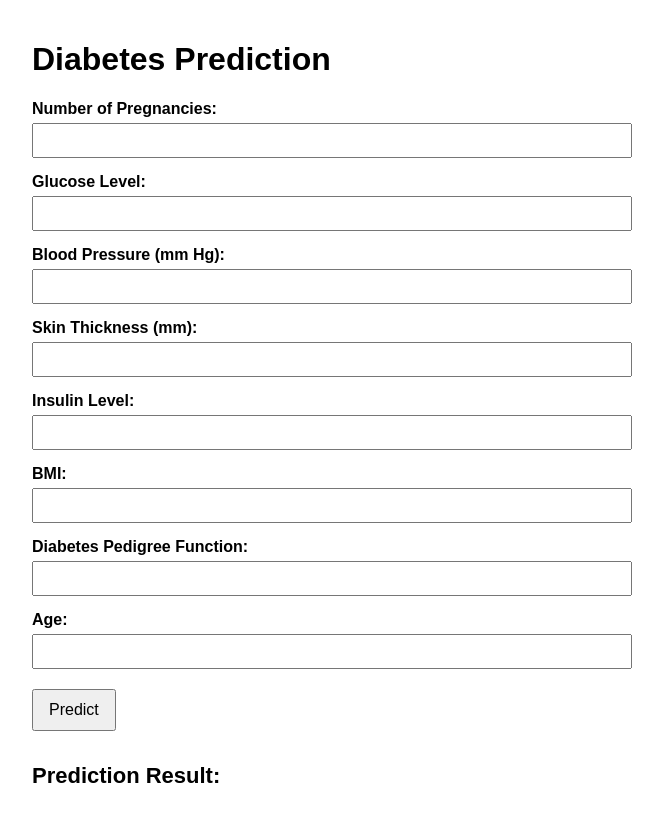
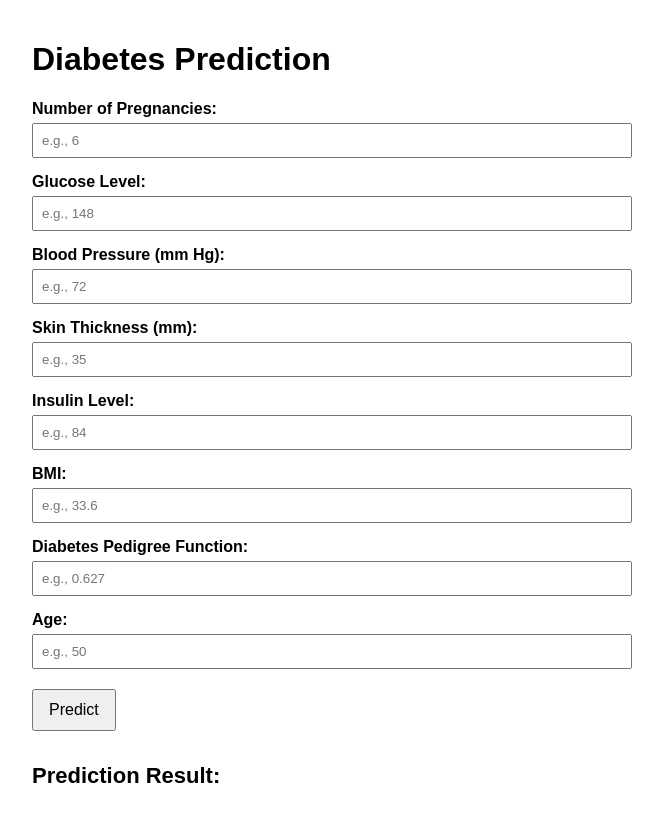
Before and after one commit to harshal3558/Diabetes-Prediction, a Flask app: page /predictdata in a window 1280 px wide. Shown: the whole page, without its empty margins (308-971 px from the left). Run offline with Flask 3, Linux system fonts and the light colour scheme.

Commit message:
readme.md and html file is updated

```diff
--- a/templates/home.html
+++ b/templates/home.html
@@ -1,5 +1,6 @@
 <!DOCTYPE html>
 <html lang="en">
+
 <head>
     <meta charset="UTF-8">
     <meta name="viewport" content="width=device-width, initial-scale=1.0">
@@ -12,17 +13,20 @@
             margin: auto;
             padding: 20px;
         }
+
         label {
             display: block;
             margin-top: 15px;
             font-weight: bold;
         }
+
         input {
             width: 100%;
             padding: 8px;
             margin-top: 5px;
             box-sizing: border-box;
         }
+
         button {
             margin-top: 20px;
             padding: 10px 15px;
@@ -39,45 +43,59 @@
             font-size: 22px;
             font-weight: bold;
         }
+
         .result-container iframe {
             width: 230px;
             height: 40px;
             border: none;
         }
+
+        .example {
+            font-size: 14px;
+            color: #666;
+            font-style: italic;
+            margin-top: 3px;
+        }
     </style>
 </head>
+
 <body>
 
     <h1>Diabetes Prediction</h1>
 
-<form
-    action="{{ url_for('predict_datapoint') }}"
-    method="post"
-    target="resultFrame"
->
+    <form action="{{ url_for('predict_datapoint') }}" method="post" target="resultFrame">
         <label>Number of Pregnancies:</label>
-    <input name="pregnancies" type="number" min="0" max="20" required>
+        <input name="pregnancies" type="number" min="0" max="20" required placeholder="e.g., 6">
+        <!-- <div class="example">Example: 6 (typical for women)</div> -->
 
         <label>Glucose Level:</label>
-    <input name="glucose" type="number" min="0" max="300" required>
+        <input name="glucose" type="number" min="0" max="300" required placeholder="e.g., 148">
+        <!-- <div class="example">Example: 148 mg/dL (normal: <126, prediabetes: 126-199)</div> -->
 
         <label>Blood Pressure (mm Hg):</label>
-    <input name="blood_pressure" type="number" min="0" max="200" required>
+        <input name="blood_pressure" type="number" min="0" max="200" required placeholder="e.g., 72">
+        <!-- <div class="example">Example: 72 (normal: <120 /80)</div> -->
 
         <label>Skin Thickness (mm):</label>
-    <input name="skin_thickness" type="number" min="0" max="100" required>
+        <input name="skin_thickness" type="number" min="0" max="100" required placeholder="e.g., 35">
+        <!-- <div class="example">Example: 35 mm (triceps skin fold thickness)</div> -->
 
         <label>Insulin Level:</label>
-    <input name="insulin" type="number" min="0" max="900" required>
+        <input name="insulin" type="number" min="0" max="900" required placeholder="e.g., 84">
+        <!-- <div class="example">Example: 84 mu U/ml (normal fasting: 2-25)</div> -->
 
         <label>BMI:</label>
-    <input name="bmi" type="number" step="0.1" min="0" max="70" required>
+        <input name="bmi" type="number" step="0.1" min="0" max="70" required placeholder="e.g., 33.6">
+        <!-- <div class="example">Example: 33.6 (obese: ≥30)</div> -->
 
         <label>Diabetes Pedigree Function:</label>
-    <input name="diabetes_pedigree_function" type="number" step="0.001" min="0" max="2.5" required>
+        <input name="diabetes_pedigree_function" type="number" step="0.001" min="0" max="2.5" required
+            placeholder="e.g., 0.627">
+        <!-- <div class="example">Example: 0.627 (genetic risk score, higher = more risk)</div> -->
 
         <label>Age:</label>
-    <input name="age" type="number" min="0" max="120" required>
+        <input name="age" type="number" min="0" max="120" required placeholder="e.g., 50">
+        <!-- <div class="example">Example: 50 years</div> -->
 
         <button type="submit">Predict</button>
     </form>
@@ -88,4 +106,5 @@
     </div>
 
 </body>
+
 </html>
```
Also changed, not shown: README.md, 1 other file. Lines whose indentation alone changed are shown as unchanged.
